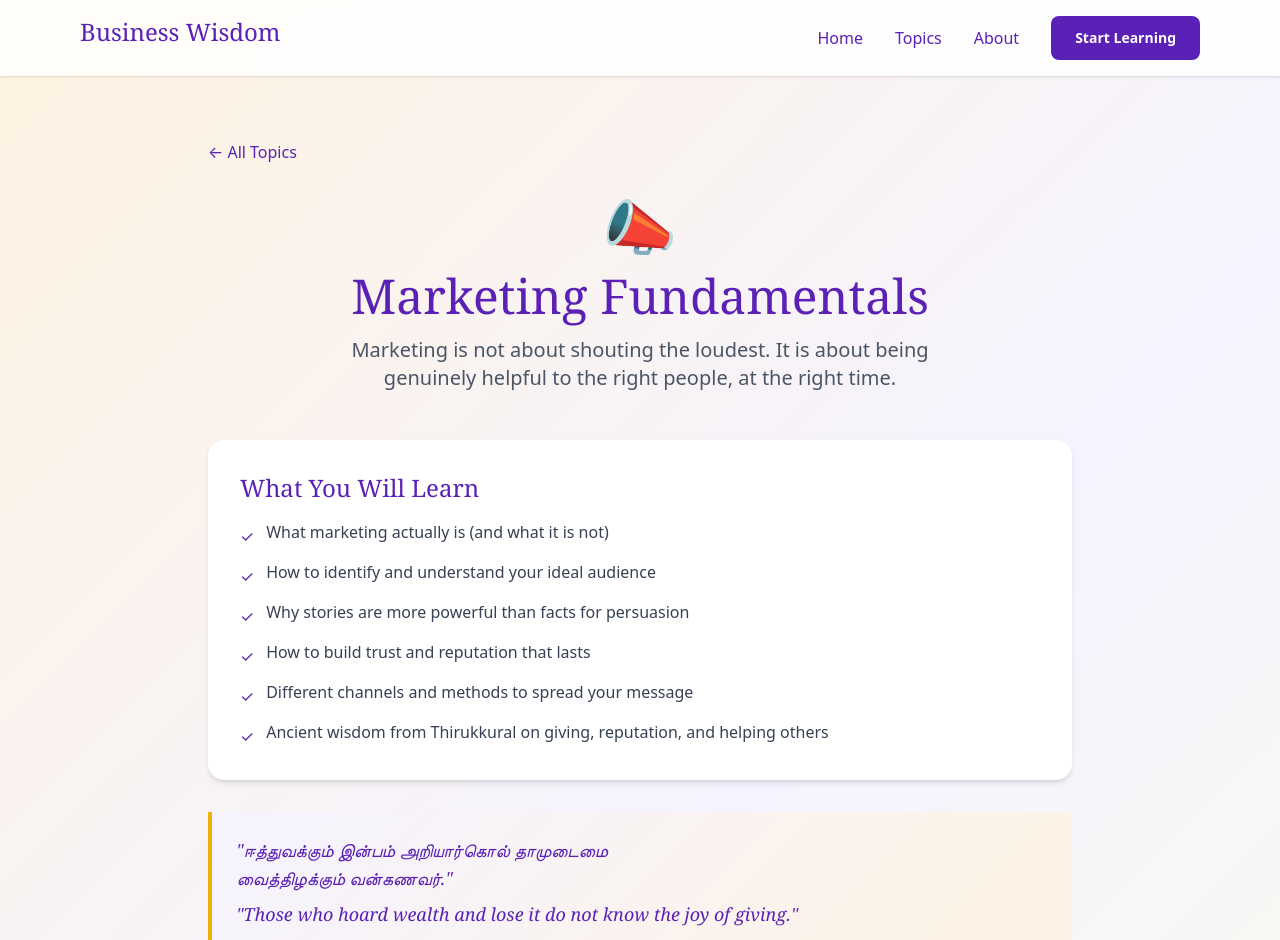
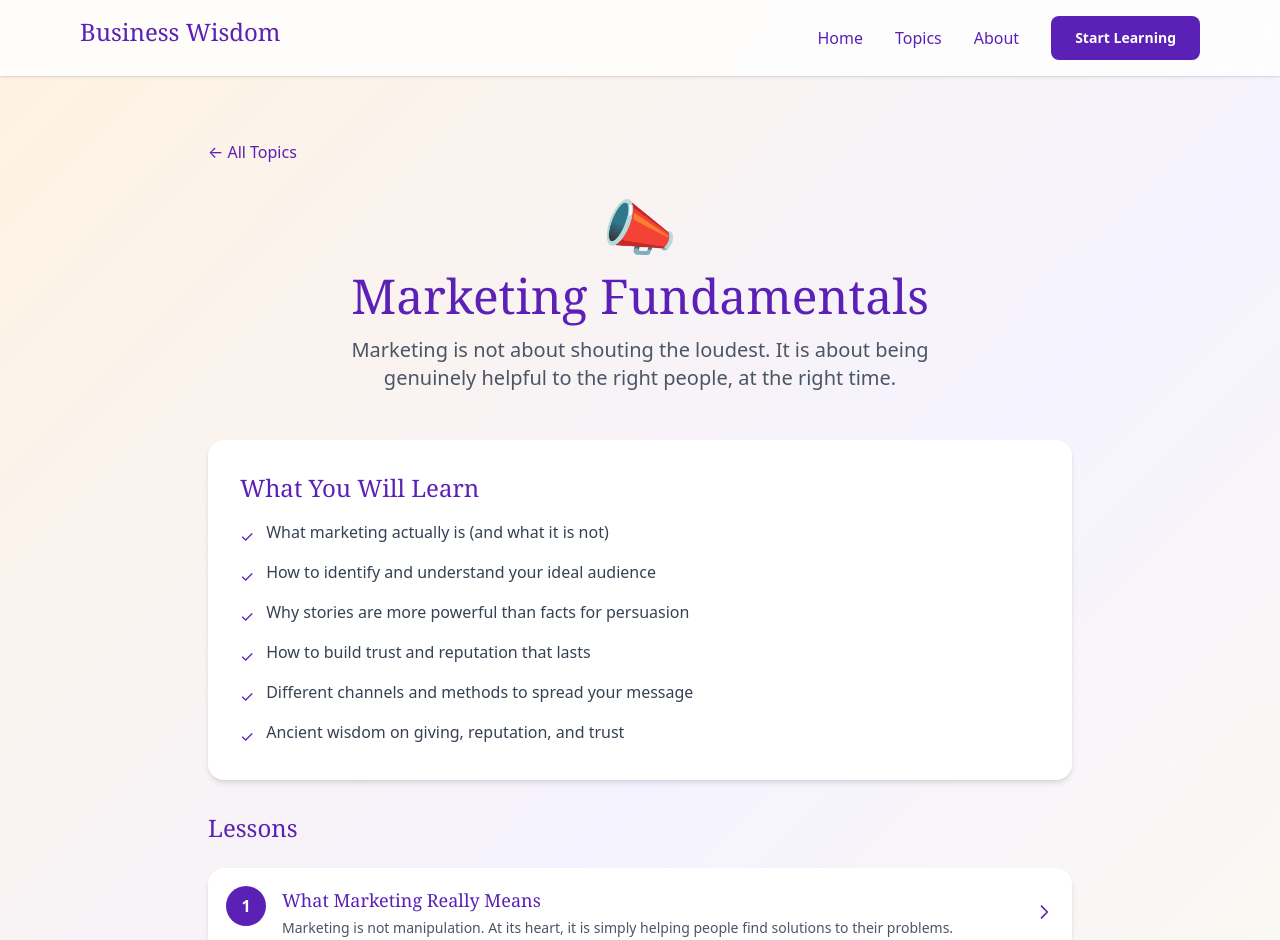
Before and after one commit to drkrishnan2007/business-education, a Next.js app: page /topics/marketing in a window 1280 px wide. Shown: the top 940 px of the page. Built offline with nearby package versions, Linux system fonts and the light colour scheme.

Commit message:
Remove Kural 228 from Marketing landing page, simplify wisdom reference

```diff
--- a/src/app/topics/marketing/page.tsx
+++ b/src/app/topics/marketing/page.tsx
@@ -96,22 +96,10 @@ export default function MarketingTopicPage() {
             </li>
             <li className="flex items-start gap-3">
               <span className="text-[#5b21b6] mt-1">&#10003;</span>
-              <span>Ancient wisdom from Thirukkural on giving, reputation, and helping others</span>
+              <span>Ancient wisdom on giving, reputation, and trust</span>
             </li>
           </ul>
         </section>
-
-        {/* Wisdom Box */}
-        <div className="wisdom-box mb-8">
-          <blockquote className="text-lg font-serif text-[#5b21b6] italic mb-2">
-            &quot;ஈத்துவக்கும் இன்பம் அறியார்கொல் தாமுடைமை<br />
-            வைத்திழக்கும் வன்கணவர்.&quot;
-          </blockquote>
-          <blockquote className="text-lg font-serif text-[#5b21b6] italic">
-            &quot;Those who hoard wealth and lose it do not know the joy of giving.&quot;
-          </blockquote>
-          <p className="mt-2 text-gray-600">&mdash; Thirukkural, Kural 228</p>
-        </div>
 
         {/* Lessons */}
         <section>
```
